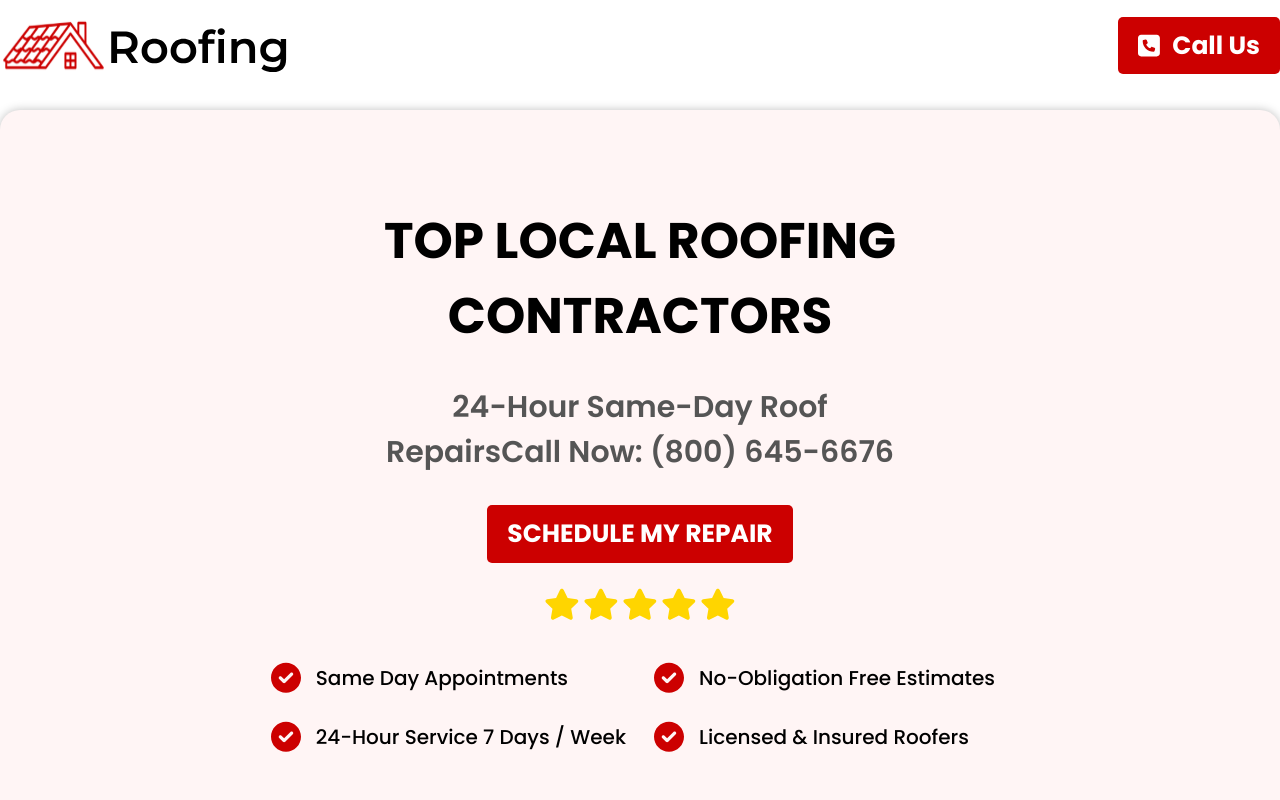
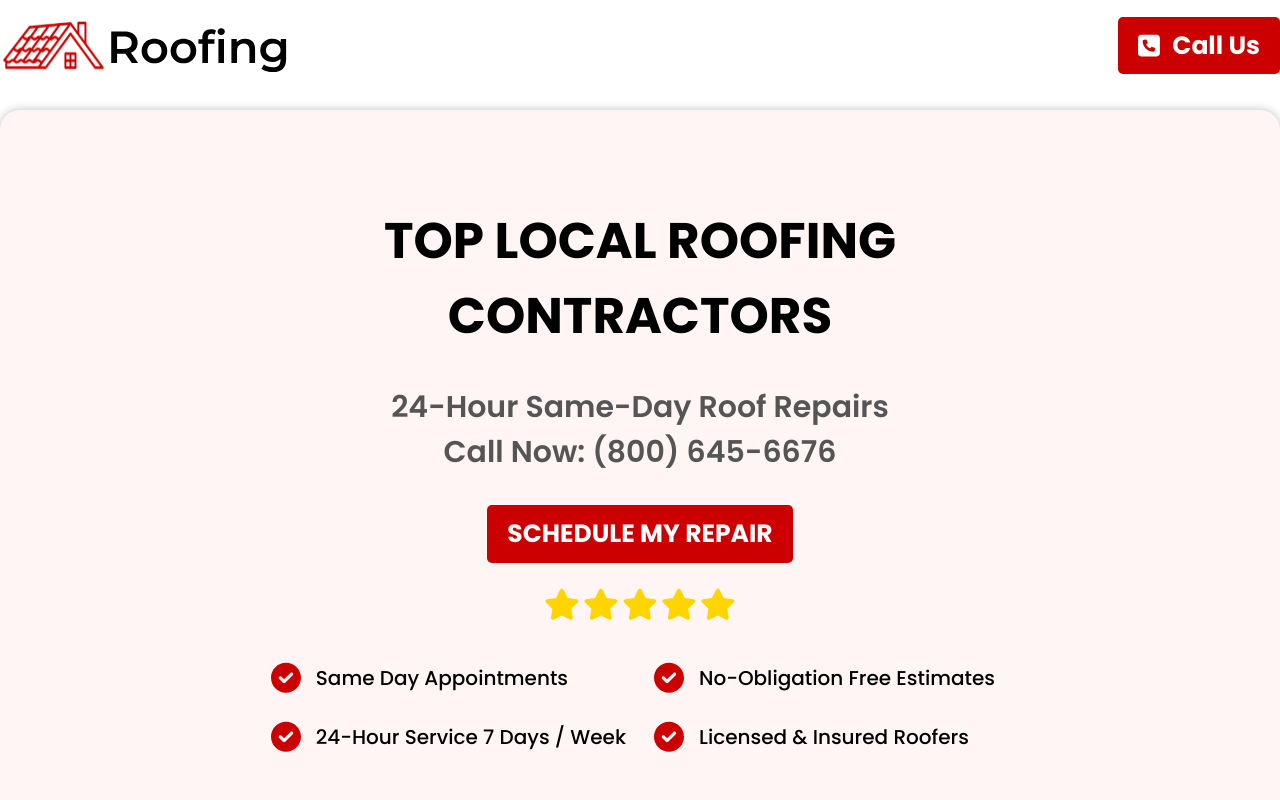
Before and after one commit to cimhasa3/safewayroof, a Next.js app: page / in a window 1280 px wide. Shown: the top 800 px of the page. Built offline with nearby package versions, Linux system fonts and the light colour scheme.

Commit message:
Update HeroSection.tsx

```diff
--- a/app/components/HeroSection.tsx
+++ b/app/components/HeroSection.tsx
@@ -33,7 +33,7 @@ export default function HeroSection() {
             TOP LOCAL ROOFING CONTRACTORS
           </h1>
           <div className="max-w-[520px] mt-[31px] text-[20px] md:text-[30px] font-semibold text-[#555] text-center">
-            24-Hour Same-Day Roof RepairsCall Now: (800) 645-6676
+            24-Hour Same-Day Roof Repairs Call Now: (800) 645-6676
           </div>
 
           <div className="bg-[#CC0000] flex px-[31px] py-[18px] gap-3 rounded-[5px] font-bold text-[25px] text-white mt-[30px]  md:px-5 md:py-2.5">
```
